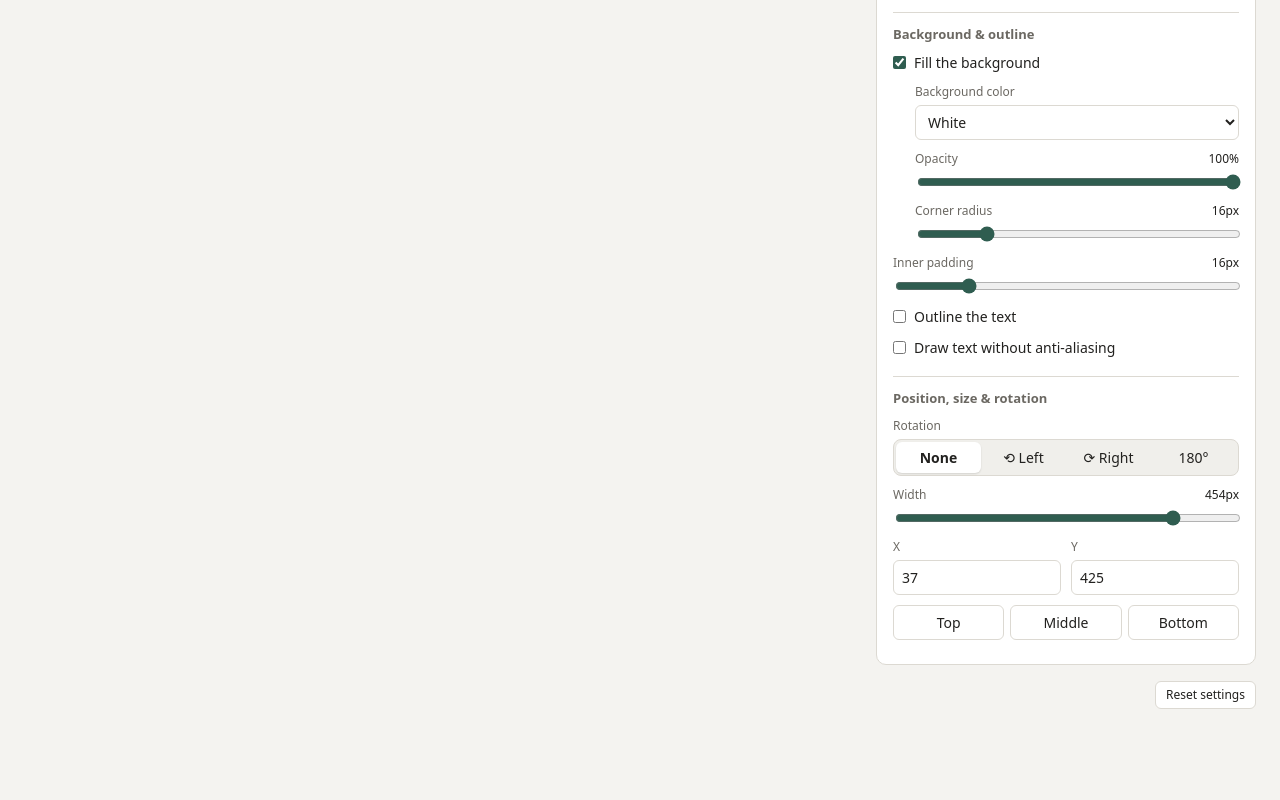
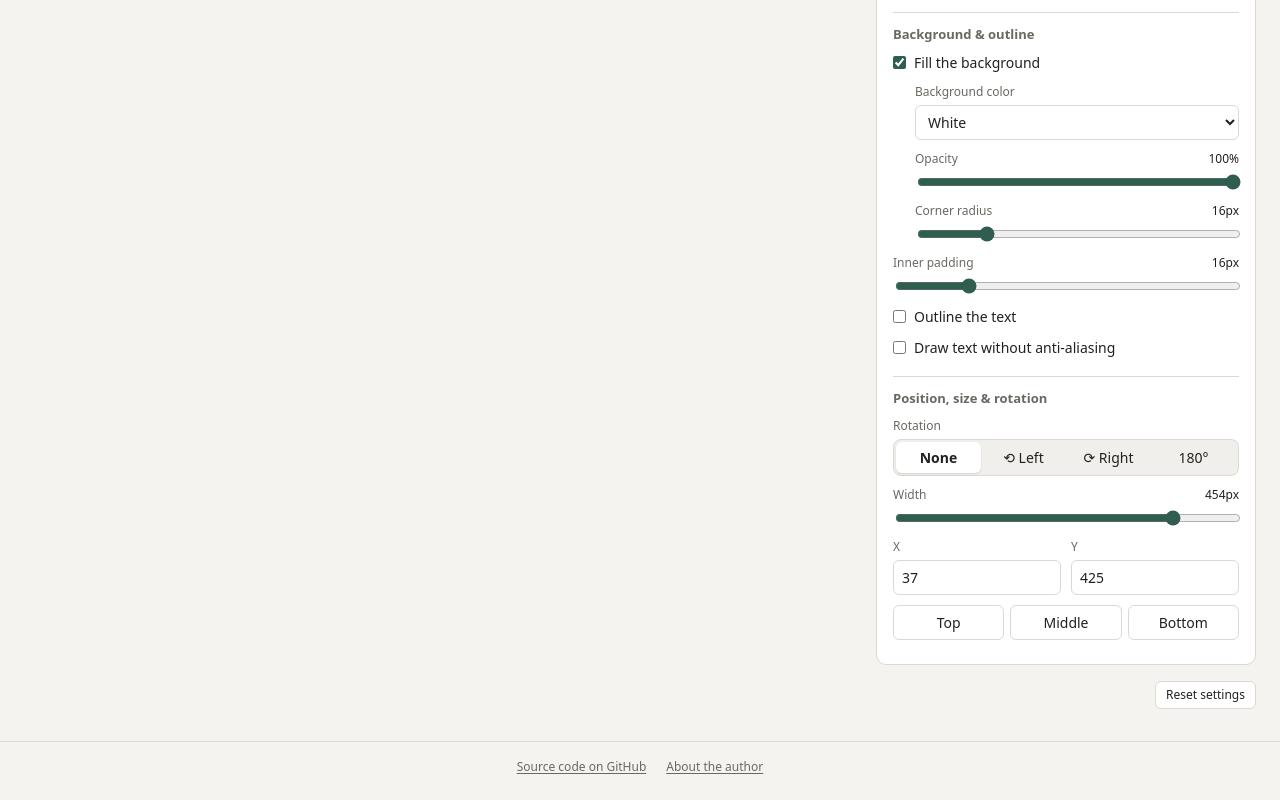
Before and after one commit to h1g0/xteink-sleep-image-converter, a website built with Vite: page index.html in a window 1280 px wide. Shown: the part 2569-3369 px from the top of the page. Before the commit the page ends 3310 px from the top, so only its background shows below. Built offline with nearby package versions, Linux system fonts and the light colour scheme.

Commit message:
画面下部にリポジトリと「作者について」へのリンクを付ける
ページ末尾にフッターを追加し、GitHub リポジトリと作者紹介ページ
(https://clutte.red/about/) へのリンクを置く。リンク文言は英語・日本語の
切り替えに対応し、編集中の作業を失わないよう新しいタブで開く。

Closes #9

Co-Authored-By: Claude Opus 5.5 <noreply@anthropic.com>
Claude-Session: https://claude.ai/code/session_01RCSNUE8ZnHEF7f9AEoH5F2

```diff
--- a/index.html
+++ b/index.html
@@ -506,6 +506,21 @@
       </div>
     </main>
 
+    <footer class="site-footer">
+      <nav class="site-links" data-i18n-aria-label="links.aria" aria-label="Links">
+        <a
+          href="https://github.com/h1g0/xteink-sleep-image-converter/"
+          target="_blank"
+          rel="noopener noreferrer"
+          data-i18n="links.repository"
+          >Source code on GitHub</a
+        >
+        <a href="https://clutte.red/about/" target="_blank" rel="noopener noreferrer" data-i18n="links.about"
+          >About the author</a
+        >
+      </nav>
+    </footer>
+
     <script type="module" src="/src/main.ts"></script>
   </body>
 </html>
--- a/src/i18n.ts
+++ b/src/i18n.ts
@@ -167,6 +167,10 @@ const en = {
   'weight.900': 'Black',
 
   reset: 'Reset settings',
+
+  'links.aria': 'Links',
+  'links.repository': 'Source code on GitHub',
+  'links.about': 'About the author',
 } satisfies Record<string, string>;
 
 export type MessageKey = keyof typeof en;
@@ -338,6 +342,10 @@ const ja: Record<MessageKey, string> = {
   'weight.900': '最太',
 
   reset: '設定を初期状態に戻す',
+
+  'links.aria': 'リンク',
+  'links.repository': 'GitHub のソースコード',
+  'links.about': '作者について',
 };
 
 const MESSAGES: Record<Lang, Record<MessageKey, string>> = { en, ja };
--- a/src/style.css
+++ b/src/style.css
@@ -490,6 +490,37 @@ input[type='range'] {
   text-align: right;
 }
 
+/* ---------- Page footer ---------- */
+
+.site-footer {
+  padding: 16px 24px 24px;
+  border-top: 1px solid var(--border);
+  color: var(--text-muted);
+  font-size: 12px;
+}
+
+.site-links {
+  display: flex;
+  flex-wrap: wrap;
+  justify-content: center;
+  gap: 8px 20px;
+}
+
+.site-links a {
+  color: inherit;
+  text-underline-offset: 2px;
+}
+
+.site-links a:hover {
+  color: var(--accent);
+}
+
+.site-links a:focus-visible {
+  outline: 2px solid var(--accent);
+  outline-offset: 2px;
+  border-radius: 2px;
+}
+
 @media (max-width: 900px) {
   .layout {
     grid-template-columns: minmax(0, 1fr);
@@ -500,6 +531,10 @@ input[type='range'] {
     padding: 16px 16px 4px;
   }
 
+  .site-footer {
+    padding: 16px 16px 20px;
+  }
+
   .preview-pane {
     position: static;
   }
```
